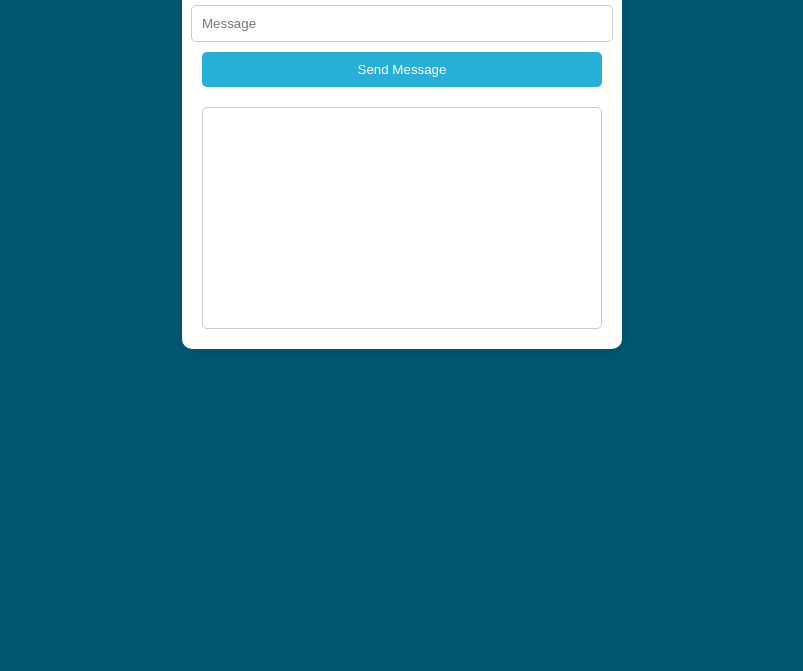
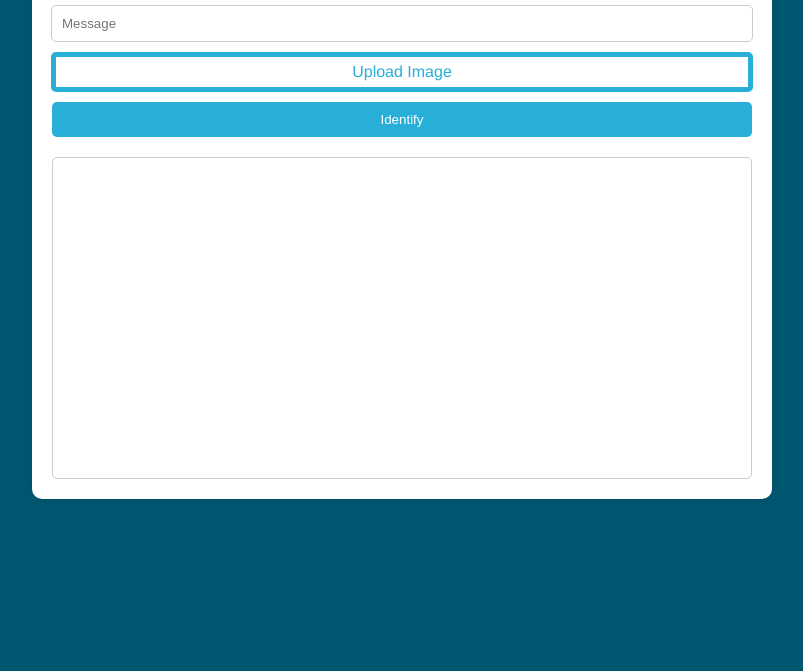
Before and after one commit to Hoai1278/Species-Identifier, a plain HTML site: page frontend/index.html in a window 1280 px wide. Shown: the part 129-800 px from the top of the page, without its empty margins (238-1041 px from the left). Drawn offline with nearby package versions, Linux system fonts and the light colour scheme; no server answers.

Commit message:
Add files via upload

```diff
--- a/frontend/index.html
+++ b/frontend/index.html
@@ -19,7 +19,9 @@
         <h1 class="logo">Species Identifier</h1>
         <form class="form" id="form" action="javascript:Prompting">
             <input class="input" type="text" placeholder="Message" id="message">
-            <button class="button">Send Message</button>
+            <label for="img">Upload Image</label>
+            <input type="file" id="img" name="img" accept="image/*">
+            <button class="button">Identify</button>
         </form>
         <div class="messageArea" id="messageArea">
             <ul></ul>
--- a/frontend/style.css
+++ b/frontend/style.css
@@ -4,7 +4,7 @@ body {
     background-color: #00576f;
     margin: 0;
     padding: 0;
-    font-family: Arial, sans-serif;
+    font-family: Helvetica;
 }
 ul {
     display: block;
@@ -16,8 +16,25 @@ ul {
     margin-right: 5px;
 }
 
+input[type="file"] {
+    display: None;
+}
+
+label {
+    display: inline;
+    background-color: white;
+    text-align: center;
+    color: #28afd8;
+    border: 5px solid #28afd8;
+    border-radius: 5px;
+    padding: 6px;
+    margin-bottom: 10px;
+    width: 680px;
+    vertical-align: middle;
+}
+
 .container {
-    max-width: 400px;
+    max-width: 700px;
     margin: 50px auto;
     padding: 20px;
     background-color: white;
@@ -26,6 +43,7 @@ ul {
 }
 
 .logo {
+    font: Helvetica;
     text-align: center;
     font-size: 24px;
     font-weight: bold;
@@ -37,6 +55,7 @@ ul {
   display: flex;
   flex-direction: column;
   align-items: center;
+  margin: auto;
 }
 
 .input {
@@ -44,7 +63,8 @@ ul {
     border-radius: 5px;
     padding: 10px;
     margin-bottom: 10px;
-    width: 100%;
+    width: 680px;
+    vertical-align: middle;
 }
 
 .button {
@@ -62,7 +82,7 @@ ul {
     border: 1px solid #ccc;
     border-radius: 5px;
     padding: 10px;
-    height: 200px;
+    height: 300px;
     overflow-y: scroll;
 }
 
```
